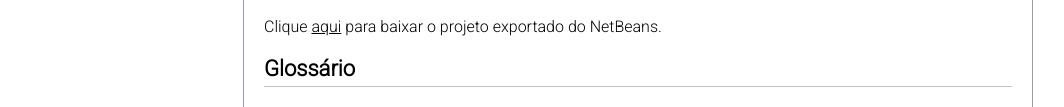
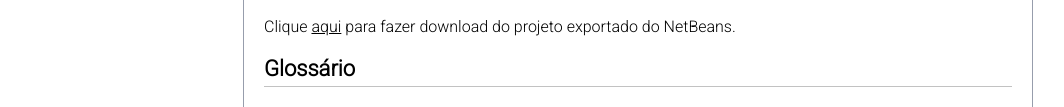
Before and after one commit to joojantonio/joojantonio.github.io, a plain HTML site: page page-lab.html in a window 1280 px wide. Shown: the part 669-776 px from the top of the page, without its empty margins (107-1171 px from the left). Drawn offline with Linux system fonts and the light colour scheme.

Commit message:
arrumando link de lab

```diff
--- a/page-lab.html
+++ b/page-lab.html
@@ -84,7 +84,7 @@
                     <h2>Código do Login construído em Java</h2>
                     <p>Clique <a href="https://drive.google.com/file/d/1jp-id3VJDH7rNY_lU3xbHlo8T6nSX4t8/view?usp=sharing">aqui</a> para vizualizar a Classe Principal.</p>
                     <p>Clique <a href="https://drive.google.com/file/d/1qfejxH8RfTMSzNPxdValNRtHzlxzb4Tm/view?usp=sharing">aqui</a> para vizualizar a Classe Login.</p>
-                    <p>Clique <a href="https://doc-0o-60-docs.googleusercontent.com/docs/securesc/77r7rvfnaksti503andqa4o4kqluspiu/suotd6cpgf31tahb3r0qm13rbqqlrl3h/1602544575000/11414522882354655955/11414522882354655955/1bUj_Ajn-qxGU8C2RxjVo64eBsIXXsEOL?e=download&authuser=1&nonce=tp4jq86s6cg30&user=11414522882354655955&hash=caj759h939knr4fjohughbkai20rekci">aqui</a> para baixar o projeto exportado do NetBeans.</p>
+                    <p>Clique <a href="https://drive.google.com/file/d/1bUj_Ajn-qxGU8C2RxjVo64eBsIXXsEOL/view?usp=sharing">aqui</a> para fazer download do projeto exportado do NetBeans.</p>
                     <h2>Glossário</h2>
                     <p>Obs.: Este glossário tem relação com o conteúdo visto em aula, não necessariamente com o conteúdo desta página.</p>
                     <h2>Referências</h2>
```
